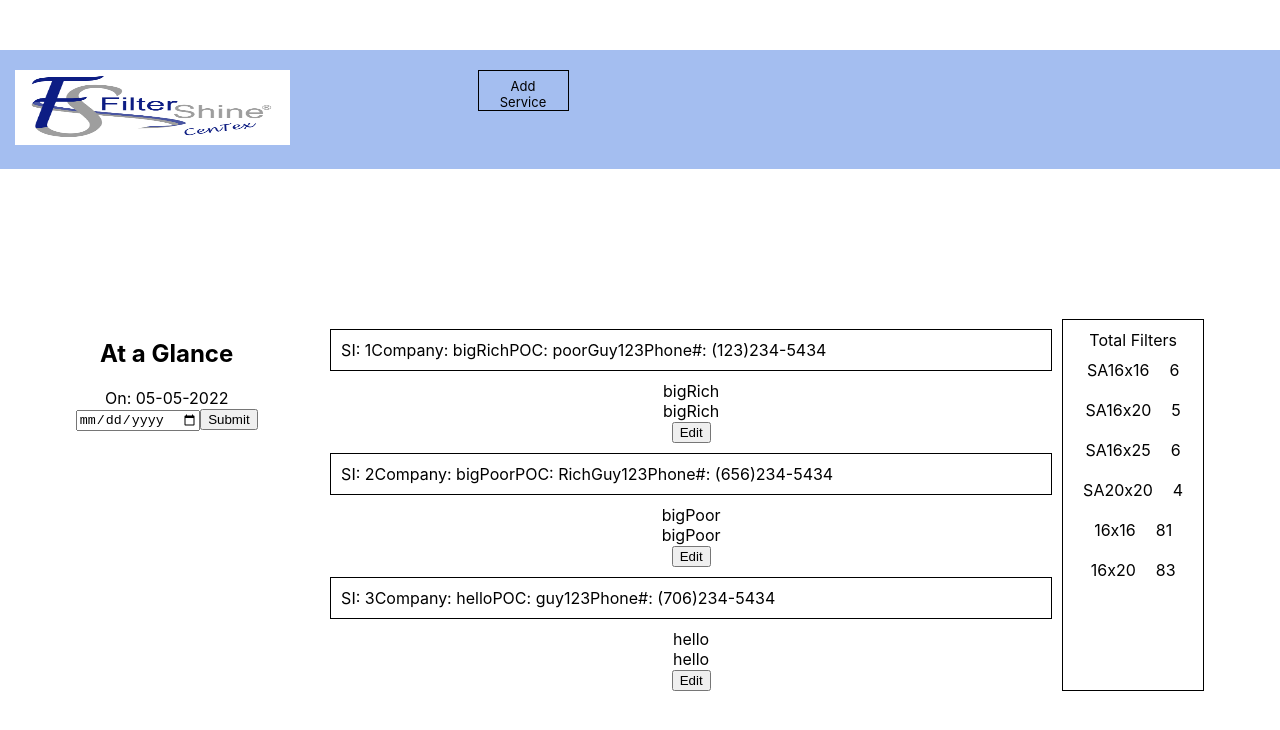
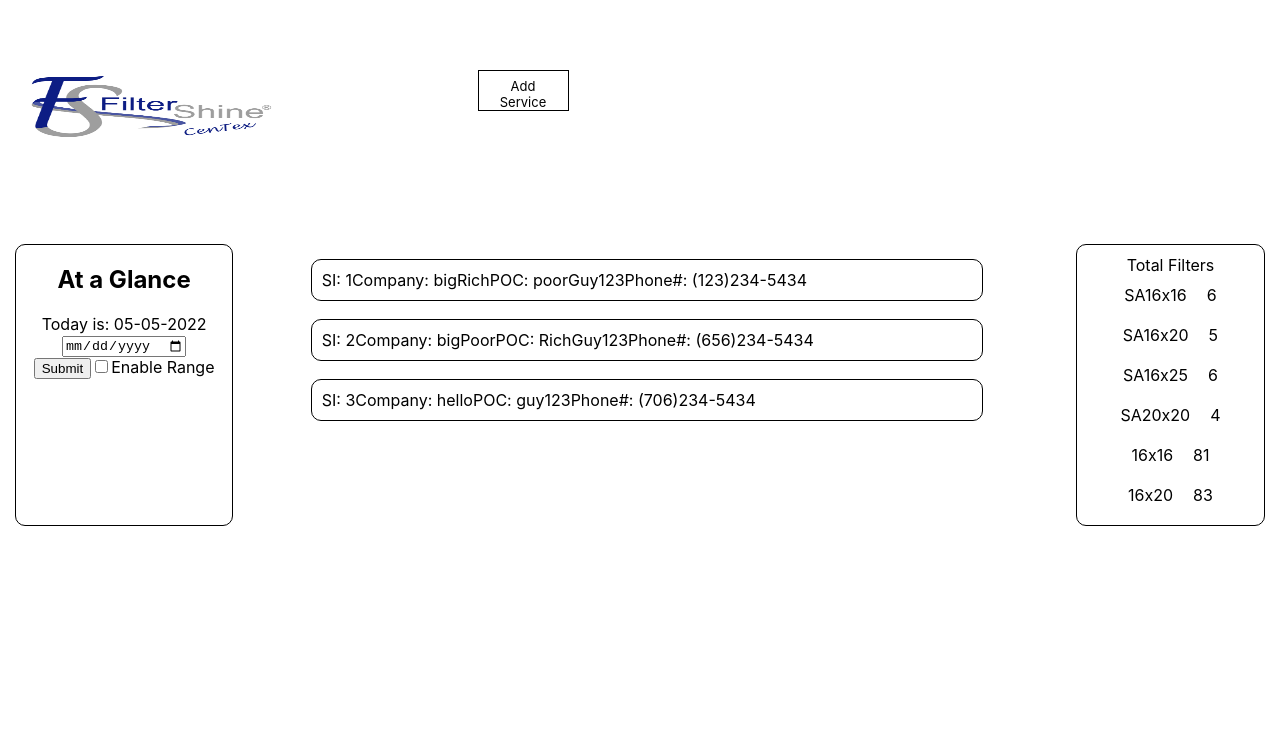
Before and after one commit to TonyTTD/filterShine_Centex, a React (Create React App) app: page / in a window 1280 px wide. Shown: the top 730 px of the page. Built offline with nearby package versions, Linux system fonts and the light colour scheme.

Commit message:
implemented the calendar select and filter

```diff
--- a/src/App.css
+++ b/src/App.css
@@ -24,14 +24,13 @@
   text-align: center;
   justify-content: center;
   /* align-items: center; */
-  margin-top: 10%;
+  margin-top: 5%;
   width: 1250px;
 }
 
 .nav-bar {
   display: inline-flex;
   flex-direction: row;
-  background-color: #a4bef0;
   width: 1250px;
   padding: 20px;
 }
--- a/src/atom_selector/recoil.js
+++ b/src/atom_selector/recoil.js
@@ -23,7 +23,12 @@ export const requestModal = atom({
 //---- Stores the picked date
 export const selectedDate = atom({
   key: 'selectedDate',
-  default: moment(new Date()).format('MM-DD-YYYY')
+  default: [moment(new Date()).format('MM-DD-YYYY'),""]
+});
+
+export const enableDateRange = atom({
+  key :'enableDateRange',
+  default: false
 });
 
 export const serviceRequestSelector = selector({
@@ -31,12 +36,70 @@ export const serviceRequestSelector = selector({
   get: ({get}) => {
     let log = get(backlogList);
     let selectDate = get(selectedDate);
+    let enabledRange = get(enableDateRange);
 
-    let filterLog = log.filter(date => {
-      let convertedDate = moment(date.serviceOn).format('MM-DD-YYYY');
-      return convertedDate === selectDate;
-    });
+    let test = new Date(log[0].serviceOn)
+    console.log(test.setDate(test.getDate() + 2))
+    console.log(test.toDateString())
 
+    let filterLog;
+    // Filters based on a specific day
+    if (!enabledRange) {
+      filterLog = log.filter(date => {
+        let currentDate = new Date(date.serviceOn);
+        let convertedDate = moment(currentDate).format('MM-DD-YYYY');
+
+        console.log('-', convertedDate, selectDate[0]);
+
+        if (convertedDate < selectDate[0]) {
+          for (let i = 0; i < 1000; i++) {
+            currentDate.setDate(currentDate.getDate() + date.cycle);
+            let temp = moment(currentDate).format('MM-DD-YYYY');
+            //checks if the next cycle date is greater than the min range
+            if (temp <= selectDate[0]) {
+              console.log('----', currentDate.toDateString(), selectDate[0]);
+              //checks if its less than the max range
+              if (temp === selectDate[0]) {
+                console.log('final', currentDate.toDateString(), selectDate[1])
+                return true;
+              }
+
+              if (temp > selectDate[0]) {
+                return false;
+              }
+            } else {
+              return false;
+            }
+          }
+        }
+      })
+    } else {
+      filterLog = log.filter(date => {
+        let currentDate = new Date(date.serviceOn);
+        let convertedDate = moment(currentDate).format('MM-DD-YYYY');
+
+        console.log('-', convertedDate, selectDate[0]);
+
+        if (convertedDate < selectDate[0]) {
+          for (let i = 0; i < 1000; i++) {
+            currentDate.setDate(currentDate.getDate() + date.cycle);
+            let temp = moment(currentDate).format('MM-DD-YYYY');
+            console.log('---', currentDate.toDateString(), selectDate[0])
+            //checks if the next cycle date is greater than the min range
+            if (temp >= selectDate[0]) {
+              console.log('----', currentDate.toDateString(), selectDate[0]);
+              //checks if its less than the max range
+              if (temp <= selectDate[1]) {
+                console.log('final', currentDate.toDateString(), selectDate[1])
+                return true;
+              }
+              return false;
+            }
+          }
+        }
+      })
+    }
+    console.log('filtered range', filterLog);
     // console.log(filterLog);
     // let x = moment('2022-05-03').format('YYYY-MM-DD')
     // console.log(x);
@@ -50,7 +113,7 @@ export const serviceRequestSelector = selector({
         for (let type in filter.filter_id) {
           let filterType = filter.filter_id[type].type;
           let filterInstalled = filter.filter_id[type].installed;
-          console.log(filterType);
+
           if (filterArray[filterType] === undefined) {
             filterArray[filterType] = filterInstalled;
           } else {
@@ -69,7 +132,7 @@ export const serviceRequestSelector = selector({
         for (let type in filter.filter_id) {
           let filterType = filter.filter_id[type].type;
           let filterInstalled = filter.filter_id[type].installed;
-          console.log(filterType);
+
           if (filterArray[filterType] === undefined) {
             filterArray[filterType] = filterInstalled;
           } else {
--- a/src/atom_selector/sampleData.js
+++ b/src/atom_selector/sampleData.js
@@ -13,9 +13,9 @@ const sample = [
       { 14: {type: 'SA16x16', installed: 6, price: '$31.78'},
         15: {type: 'SA16x20', installed: 5, price: '$41.10'}
       },
-    cycle: 14,
+    cycle: 7,
     createdAt: '12/07/21',
-    serviceOn: '12/14/21'
+    serviceOn: '05/11/22'
   },
   {
     service_id: 2,
@@ -31,9 +31,9 @@ const sample = [
       { 16: {type: 'SA16x25', installed: 6, price: '$73.58'},
         18: {type: 'SA20x20', installed: 4, price: '$41.91'}
       },
-    cycle: 28,
+    cycle: 7,
     createdAt: '12/14/21',
-    serviceOn: '12/14/21'
+    serviceOn: '05/11/22'
   },
   {
     service_id: 3,
--- a/src/components/backlog.jsx
+++ b/src/components/backlog.jsx
@@ -7,7 +7,11 @@ import moment from 'moment';
 
 var Backlog = () => {
 
- let backLog = useRecoilValue(serviceRequestSelector);
+  let backLog = useRecoilValue(serviceRequestSelector);
+
+  const onServiceEdit = (e) => {
+    console.log(e);
+  }
 
   return (
     <div className="backlog">
@@ -16,21 +20,21 @@ var Backlog = () => {
       </div>
       {backLog.filterLog.map((service, i) => {
         return (
-          <>
-            <div key={i} className="service-request">
+          <div key={i} className="service-request-container" onClick={(event) => {onServiceEdit(event)}}>
+            <div className="service-request">
               <span className="service-id">SI: {service.service_id}</span>
               <span className="service-location">Company: {service.company}</span>
               <span className="service-poc">POC: {service.poc}</span>
               <span className="service-phone">Phone#: {service.phone_number}</span>
             </div>
-            <div className="service-request-desc">
+            {/* <div className="service-request-desc">
               <span>{service.company}</span>
               <span>{service.company}</span>
-            </div>
-            <span>
+              <span>
               <button className="service-request-edit">Edit</button>
             </span>
-          </>
+            </div> */}
+          </div>
         )
       })}
     </div>
--- a/src/components/calendar.jsx
+++ b/src/components/calendar.jsx
@@ -1,32 +1,49 @@
 import React from 'react';
 import moment from 'moment';
 import { useRecoilState } from 'recoil';
-import { selectedDate } from '../atom_selector/recoil.js';
+import { selectedDate, enableDateRange } from '../atom_selector/recoil.js';
 import './comp-styling/calendar.css';
 
 var Calendar = () => {
 
   // const weekdayshort = moment.weekdaysShort();
   let [selectDate, setSelectedDate] = useRecoilState(selectedDate);
+  let [isDateRange, setEnableRange] = useRecoilState(enableDateRange);
 
   const onDateSelect = (e) => {
-    let x = document.getElementById("calendar-select").value;
-    setSelectedDate(moment(x).format('MM-DD-YYYY'));
+    let fromDate = document.getElementById("calendar-select-from").value || selectDate[0];
+    let toDate = document.getElementById("calendar-select-to").value;
+    // console.log('date',fromDate === "", 'to', toDate);
+    !isDateRange ? setSelectedDate([moment(fromDate).format('MM-DD-YYYY'), ""]) : setSelectedDate([moment(fromDate).format('MM-DD-YYYY'), moment(toDate).format('MM-DD-YYYY')])
+  };
+
+  const defaultDateRange = () => {
+    if (!selectDate[1]) {
+      return `Today is: ${selectDate[0]}`;
+    } else {
+      return `${selectDate[0]} to ${selectDate[1]}`;
+    }
+  };
+
+  const enableToDate = (e) => {
+    let toDateAttribute = document.getElementById("calendar-select-to")
+    if (toDateAttribute.hasAttribute('hidden')) {
+      toDateAttribute.removeAttribute('hidden');
+      setEnableRange(true);
+    } else {
+      toDateAttribute.setAttribute('hidden', !isDateRange);
+      setEnableRange(false);
+    }
   };
 
   return (
-    <div>On: {selectDate} <br></br>
-      <input id="calendar-select" type="date"></input>
+    <div>{defaultDateRange()} <br></br>
+      <input id="calendar-select-from" type="date"></input>
+      {/* <input className="from-date-select" type="submit" onClick={(event) => {onDateSelect(event)}}></input> */}
+      <input id="calendar-select-to" type="date" hidden></input><br></br>
       <input className="date-select" type="submit" onClick={(event) => {onDateSelect(event)}}></input>
+      <input type="checkbox" value="Range-enabled" onClick={(e) => enableToDate(e)}></input>Enable Range
     </div>
-    // weekdayshort.map(day => {
-    //   return (
-    //     // <th key={day} className="week-day">
-    //     //   {day}
-    //     // </th>
-
-    //   )
-    // })
   );
 };
 
--- a/src/components/comp-styling/backlog.css
+++ b/src/components/comp-styling/backlog.css
@@ -1,8 +1,12 @@
 .backlog {
   position: relative;
   bottom: 0px;
-  max-height: 600px;
-  overflow-y: hidden;
+  max-height: 1000px;
+  overflow: hidden;
+  margin-left: 5%;
+  margin-right: 5%;
+  align-items: center;
+  justify-content: center;
 }
 
 .backlog:hover {
@@ -10,19 +14,38 @@
   overflow-x: hidden;
 }
 
+.service-request-container {
+  display: flex;
+  flex-direction: column;
+  width: 700px;
+  margin-right: 0px;
+  padding: 5px;
+  max-height: 50px;
+}
+
 .service-request {
   margin: 10px;
   padding: 10px;
   border: 1px solid black;
-  width: 700px;
+  border-radius: 10px;
+  width: 650px;
   display: flex;
   flex-direction: row;
   max-width: 700px;
   max-height: 100px;
 }
 
+.service-request:hover {
+  background-color: rgb(245,245,245);
+}
+
+/* .service-request:hover + .service-request-desc {
+  overflow:visible;
+} */
+
 .service-request-desc {
   display: flex;
   flex-direction: column;
-  justify-content: baseline;
+  position: relative;
+  overflow: hidden;
 }
--- a/src/components/comp-styling/calendar.css
+++ b/src/components/comp-styling/calendar.css
@@ -1,5 +1,10 @@
 .calendar {
-  margin-right: 5%;
+  margin-right: 0%;
   position: relative;
   bottom: 0px;
+  width: 220px;
+  border: 1px solid black;
+  border-radius: 10px;
+  justify-content: center;
+  align-items: center;
 }
--- a/src/components/comp-styling/inventoryCount.css
+++ b/src/components/comp-styling/inventoryCount.css
@@ -1,9 +1,11 @@
 .inventory-container {
   display: flex;
   flex-direction: column;
-  margin-top: 0px;
+  margin-left: 20px;
   padding: 10px;
   border: 1px solid black;
+  border-radius: 10px;
+  width: 170px;
 }
 
 .inventory-count {
--- a/src/components/modal/modal.css
+++ b/src/components/modal/modal.css
@@ -1,4 +1,31 @@
-.modal {
+/* .modal {
   max-width: 700px;
   max-height: 500px;
+} */
+.modal {
+  position: fixed;
+  left: 0;
+  top: 0;
+  right: 0;
+  bottom: 0;
+  background-color: rgba(0, 0, 0, 0.5);
+  display: flex;
+  align-items: center;
+  justify-content: center;
+  font-family: "Franklin Gothic Medium", "Arial Narrow", Arial, sans-serif;
+  z-index: 10;
+  /* max-width: 700px;
+  max-height: 500px; */
 }
+
+.modal-content {
+  width: 500px;
+  background-color: #fff;
+  border-radius: 10px;
+}
+
+.modal-body {
+  padding: 10px;
+  border-top: 1px solid #eee;
+  border-bottom: 1px solid #eee;
+}
```
